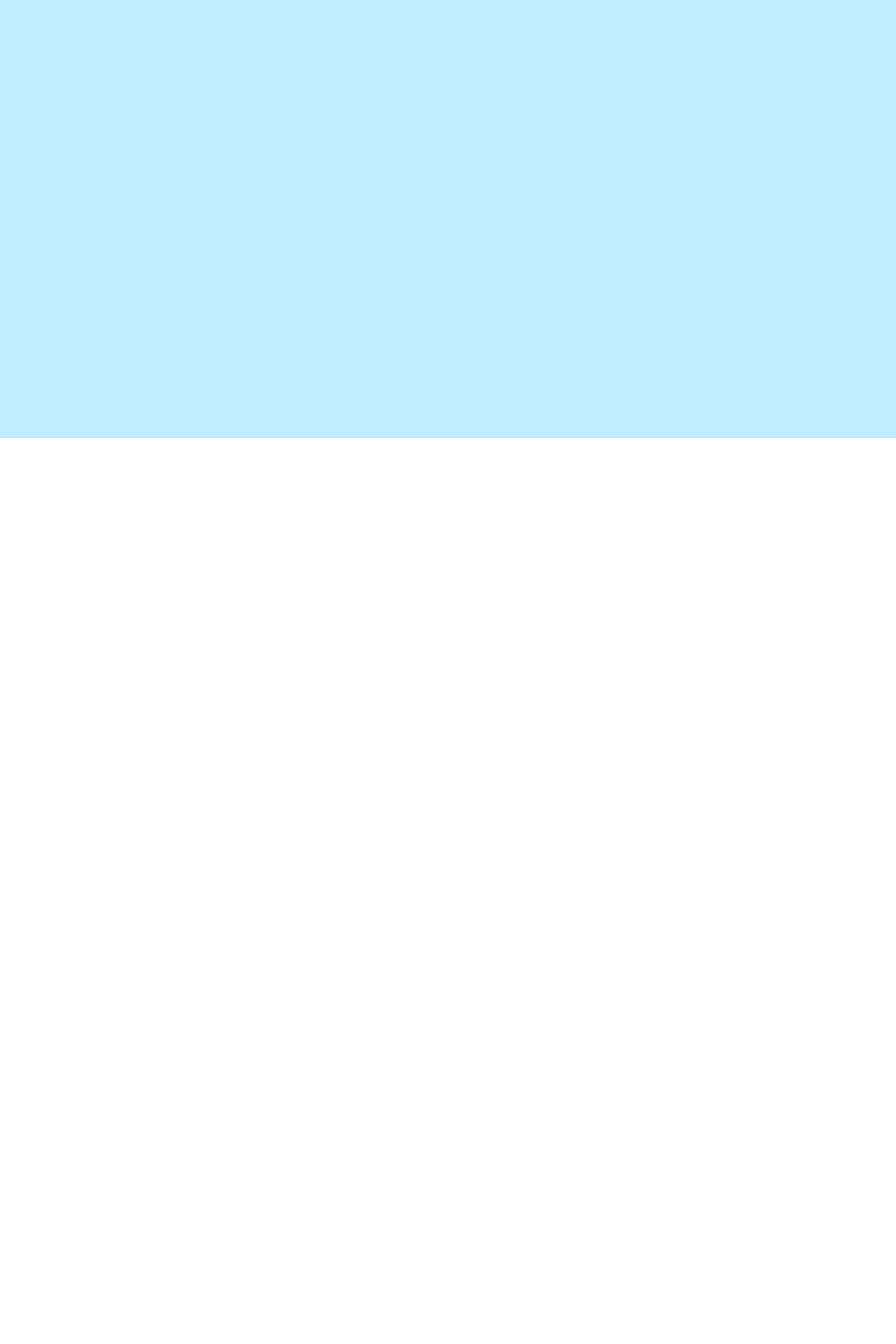
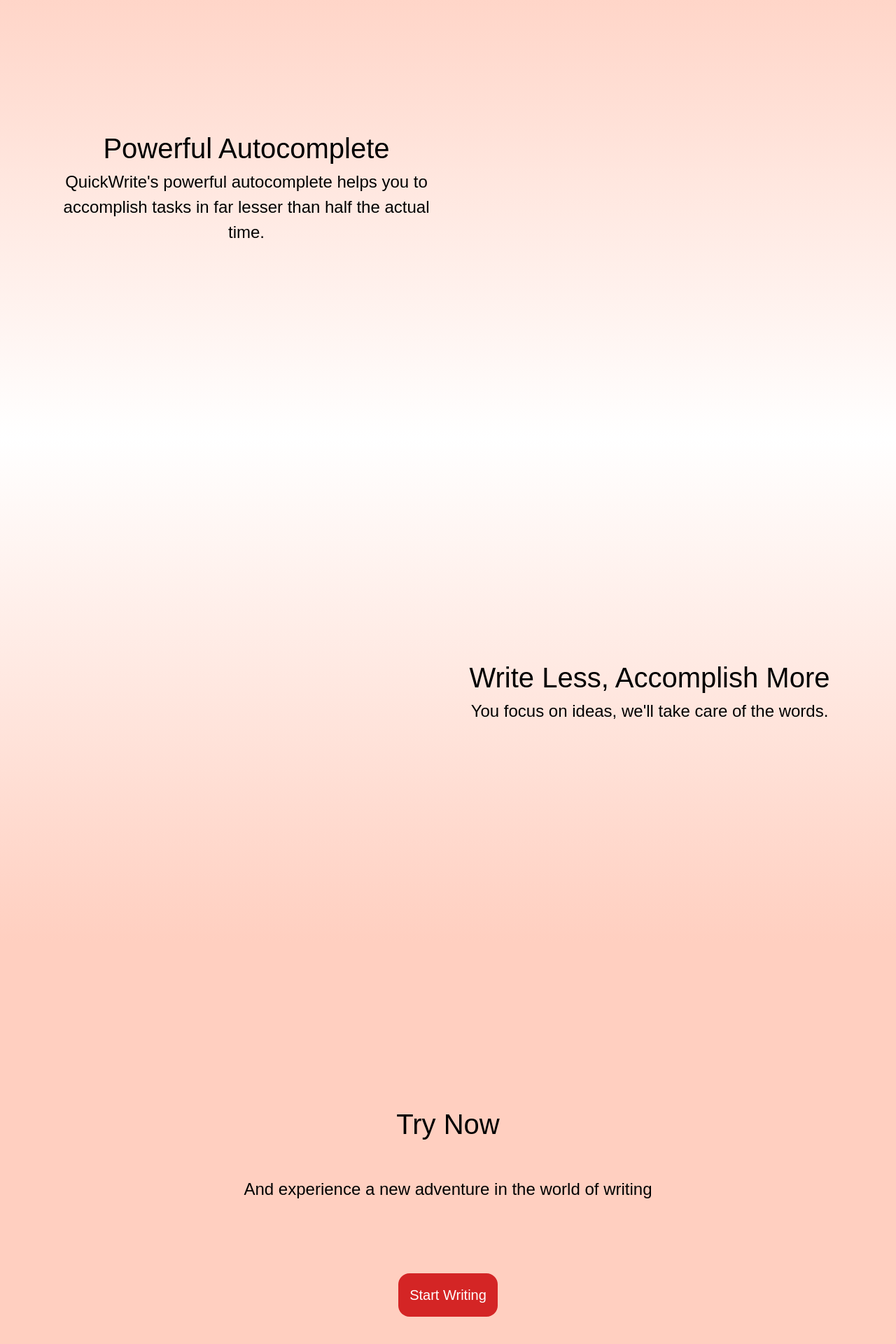
Before and after one commit to anuragsingh6/quickwrite, a React (Vite) app: page / in a window 1280 px wide. Shown: the part 814-2734 px from the top of the page at 70% size. Before the commit the page ends 1440 px from the top, so only its background shows below. Built offline with nearby package versions, Linux system fonts and the light colour scheme.

Commit message:
main page

```diff
--- a/src/App.jsx
+++ b/src/App.jsx
@@ -1,26 +1,36 @@
 import { useState } from 'react'
 import './App.css'
-import Section from './Section';
+import Segment from './Segment';
 // import Button from './Button';
+import Menu from './Menu';
 
 function App() {
 
-  const [tasks, setTasks]=useState([]);
-  const [newTask, setNewTask]=useState("");
-
-  function deleteTask(currentTask){setTasks(tasks.filter((task)=>{return task !== currentTask}))}
-  function completeTask(currentTask){setTasks(tasks.map((task)=>{if (task===currentTask){return{...task,completed:true}}else{return task}}));}
+  const [menuOpen, setMenuOpen]=useState(false);
 
   return (
     <>
-    <Section className="div main-div">
-      <div style={{width:"100%"}}><button className="menu-button">☰</button></div>
+    <Segment className="segment main-segment">
+      <div style={{width:"100%"}}><button className="menu-button" onClick={()=>{setMenuOpen(!menuOpen)}}>☰</button></div>
+      <div style={{width:"100%"}}>{menuOpen && <Menu />}</div>
       <div style={{height:"25%",display:"flex",alignItems:"flex-end"}}><h1>QuickWrite</h1></div><br />
       <div style={{padding:"0% 7% 5% 7%"}}><h2>An autocomplete text editor to help you write at 5x speed.</h2></div>
       <div className="main-button-container"><button className="main-button">Start Writing</button><button className="main-button">Know More</button></div>
-    </Section>
-    <Section className="div secondary-div">
-    </Section>
+    </Segment>
+    <Segment className="segment secondary-segment" style={{backgroundColor:"white",backgroundImage:'linear-gradient(to bottom,#ffcfc0,white)'}}>
+      <div className='secondary-segment-left-top'><h2>Powerful Autocomplete</h2><h3>QuickWrite's powerful autocomplete helps you to accomplish tasks in far lesser than half the actual time.</h3></div>
+      <div className='secondary-segment-right-bottom'></div>
+    </Segment>
+    <Segment className="segment secondary-segment" style={{backgroundColor:"white",backgroundImage:'linear-gradient(to bottom,white,#ffcfc0)'}}>
+      <div className='secondary-segment-left-top'></div>
+      <div className='secondary-segment-right-bottom' style={{}}><h2>Write Less, Accomplish More</h2><h3>You focus on ideas, we'll take care of the words.</h3></div>
+    </Segment>
+    <Segment className="segment secondary-segment" style={{backgroundColor:"#ffcfc0",display:"flex",flexDirection:"column",justifyContent:"center"}}>
+      <div style={{height:"40%",width:"100%",display:"flex",flexDirection:"column",justifyContent:"space-evenly"}}>
+        <h2>Try Now</h2><div style={{padding:"0% 7% 5% 7%",textAlign:"center"}}>And experience a new adventure in the world of writing</div></div>
+        <button className="main-button">Start Writing</button>
+    </Segment>
+    <Segment className="footer"><div>QuickWrite<br />&copy; Anurag Singh</div><div>Made by Anurag Singh</div></Segment>
     </>
   )
 }
--- /dev/null
+++ b/src/Menu.jsx
@@ -0,0 +1,12 @@
+import React from "react";
+
+function Menu(){
+    return(
+        <div className="menu">
+            <div>Start Writing</div>
+            <div>Know More</div>
+        </div>
+    )
+}
+
+export default Menu
--- a/src/Section.jsx
+++ b/src/Segment.jsx
@@ -1,6 +1,6 @@
 import React from "react";
 
-function Section({children, ...attributes}){
+function Segment({children, ...attributes}){
     return(
         <>
         <div {...attributes}>
@@ -10,4 +10,4 @@ function Section({children, ...attributes}){
     )
 }
 
-export default Section
+export default Segment
--- a/src/index.css
+++ b/src/index.css
@@ -2,18 +2,27 @@
 @tailwind components;
 @tailwind utilities;
 
-html,body,#root,.div{height:auto;width:100%;margin:0;padding:0;display:flex;flex-direction:column;align-items:center;font-family:sans-serif;font-size:3dvh;}
+html,body,#root,.segment{height:auto;width:100%;margin:0;padding:0;display:flex;flex-direction:column;align-items:center;font-family:sans-serif;font-size:3dvh;}
 button{padding:2vh;font-size:2.5dvh;border:none;border-radius:2vh;}
 .menu-button{height:10dvh;width:10dvh;color:#000000;background-color:#fff2f288;float:right;}
 .menu-button:hover{background-color:#fff2f2bb;}
 .main-button{color:#ffffff;background-color:#d42525;}
-.main-button:hover{background-color:#c02020;}
-.div{height:90vh;width:100%;padding:2%;left:0;right:0;}
-.main-div{background-color:#ffcfc0;background-image:url(/images/background.svg);}
-.secondary-div{background-color:#c0edff;}
+.main-button:hover{background-color:#c02020!important}
+.segment{height:90vh;width:100%;padding:2%;left:0;right:0;}
+.main-segment{background-color:#ffcfc0;background-image:url(/images/background.svg);}
+.secondary-segment{background-color:#ddfeff;display:flex;flex-direction:column;align-items:center;justify-content:space-around;}
+/* .secondary-segment{background-color:#c0edff;} */
 h1,h2{font-size:10dvh;text-align:center;}h2{font-size:5dvh;}
 .main-button-container{width:75%;display:flex;justify-content:space-around}
+.secondary-segment-left-top,.secondary-segment-right-bottom{width:80%;text-align:center;}
+.menu{padding:2%;float:right;right:0;margin:1% 2%;background-color:#fff2f2bb;border:0.1vw solid #fff2f2;border-radius:2vh;z-index:1;position:absolute;}
+.footer{height:45vh;width:100%;background-color:#3de8ff;background-image:url(/images/background.svg);filter:invert(100%);display:flex;flex-direction:row;align-items:center;justify-content:space-around}
+.footer::selection,.footer::-moz-selection,.footer::-webkit-selection,.footer::-webkit-user-select{background-color:white!important;}
+::selection{color:white;background-color:#c02020;}
+/* .footer{3de8ff,3cffff} */
 
 @media only screen and (min-width:800px) {
     .main-button-container{width:40%;}
+    .secondary-segment-left-top,.secondary-segment-right-bottom{width:50%;}
+    .secondary-segment{flex-direction:row;padding:0% 5% 0% 5%;}
 }
```
